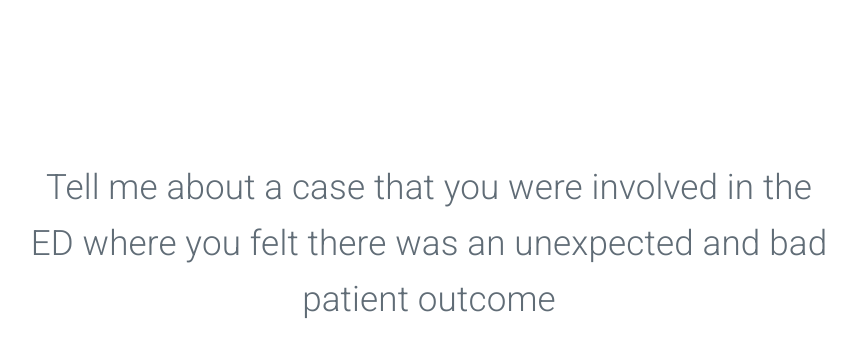
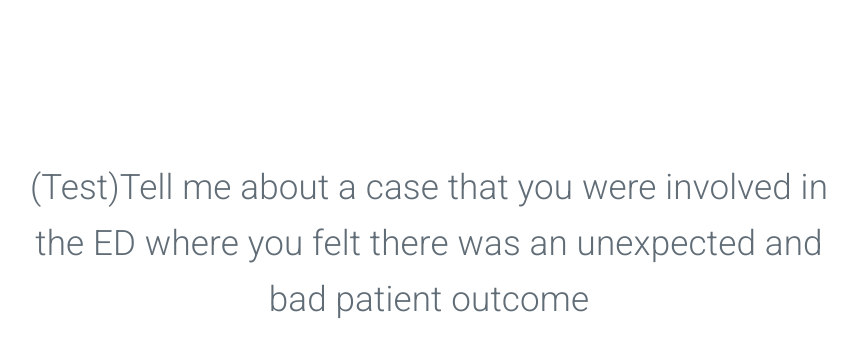
Before and after one commit to earlysigns/earlysigns.github.io, a plain HTML site: page index.html in a window 1280 px wide. Both pictures are taken after a click on the button "CONTINUE". Shown: the whole page, without its empty margins (211-1068 px from the left). Drawn offline with nearby package versions, Linux system fonts and the light colour scheme.

Commit message:
Update index.html

```diff
--- a/index.html
+++ b/index.html
@@ -34,7 +34,7 @@
 
     <div class="content" style="text-align: center">
         <div class="slides" style="display:none">
-            <div id="hideMe">Tell me about a case that you were involved in the ED where you felt there was an unexpected and bad patient outcome</div>
+            <div id="hideMe">(Test)Tell me about a case that you were involved in the ED where you felt there was an unexpected and bad patient outcome</div>
         </div>
         <div class="slides" style="display:none">
             <p>Tell me how the patient outcome made you feel as the responsible provider</p>
```
